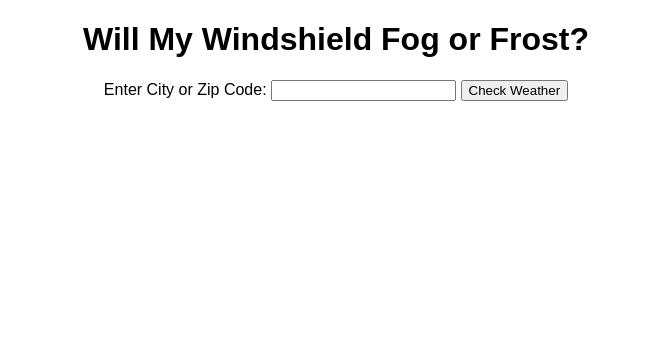
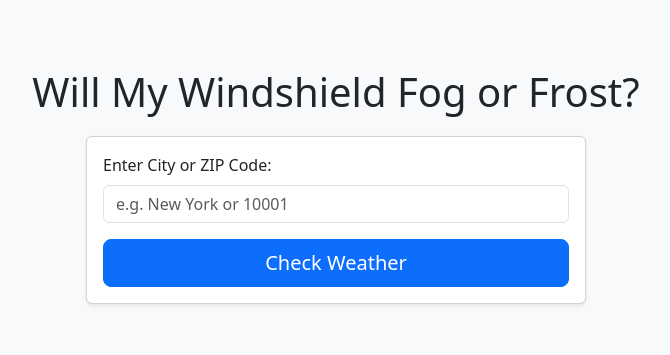
Before and after one commit to SepticSocks/foggy-windshield-detector, a plain HTML site: page index.html in a window 1280 px wide. Shown: the whole page, without its empty margins (304-974 px from the left). Drawn offline with nearby package versions, Linux system fonts and the light colour scheme.

Commit message:
Update UI index.html

```diff
--- a/index.html
+++ b/index.html
@@ -5,38 +5,75 @@
   <title>Fog/Frost Checker</title>
   <meta name="viewport" content="width=device-width, initial-scale=1.0" />
 
-  <!-- Link to our manifest for PWA features -->
+  <!-- BOOTSTRAP 5 CSS (CDN) -->
+  <link
+    href="https://cdn.jsdelivr.net/npm/bootstrap@5.3.0/dist/css/bootstrap.min.css"
+    rel="stylesheet"
+  >
+
+  <!-- Manifest & icons (if you're using a PWA) -->
+  <!--
   <link rel="manifest" href="manifest.json" />
+  <link rel="apple-touch-icon" href="icon-192.png" />
+  -->
 
-  <!-- iOS home screen icon (optional but recommended) -->
-  <link rel="apple-touch-icon" href="icon-192.png" />
-
+  <!-- Your custom styles (optional) -->
   <style>
     body {
-      font-family: sans-serif;
-      margin: 20px;
+      background-color: #f8f9fa; /* Light grey */
+    }
+    .frost-title {
+      margin: 20px 0;
       text-align: center;
     }
-    #result {
-      margin-top: 20px;
-      font-weight: bold;
-      font-size: 1.2em;
+    .card {
+      max-width: 500px;
+      margin: 0 auto;
     }
   </style>
 </head>
 <body>
 
-  <h1>Will My Windshield Fog or Frost?</h1>
+  <div class="container py-5">
+    <h1 class="frost-title">Will My Windshield Fog or Frost?</h1>
 
-  <p>
-    <label for="locationInput">Enter City or Zip Code:</label>
-    <input type="text" id="locationInput" />
-    <button id="checkWeather">Check Weather</button>
-  </p>
+    <div class="card shadow-sm">
+      <div class="card-body">
+        <!-- Input row -->
+        <div class="mb-3">
+          <label for="locationInput" class="form-label">Enter City or ZIP Code:</label>
+          <input
+            type="text"
+            class="form-control"
+            id="locationInput"
+            placeholder="e.g. New York or 10001"
+          >
+        </div>
 
-  <div id="result"></div>
+        <!-- Button row -->
+        <div class="d-grid">
+          <button
+            id="checkWeather"
+            class="btn btn-primary btn-lg"
+          >
+            Check Weather
+          </button>
+        </div>
 
-  <!-- Link to our main JavaScript code -->
+        <!-- Results -->
+        <div class="mt-4 alert alert-info text-center" id="result" style="display: none;">
+          <!-- The result from script.js will appear here -->
+        </div>
+      </div>
+    </div>
+  </div>
+
+  <!-- BOOTSTRAP 5 JS BUNDLE (CDN) -->
+  <script
+    src="https://cdn.jsdelivr.net/npm/bootstrap@5.3.0/dist/js/bootstrap.bundle.min.js">
+  </script>
+
+  <!-- Your weather logic script (make sure API key is in there) -->
   <script src="script.js"></script>
 </body>
 </html>
```
